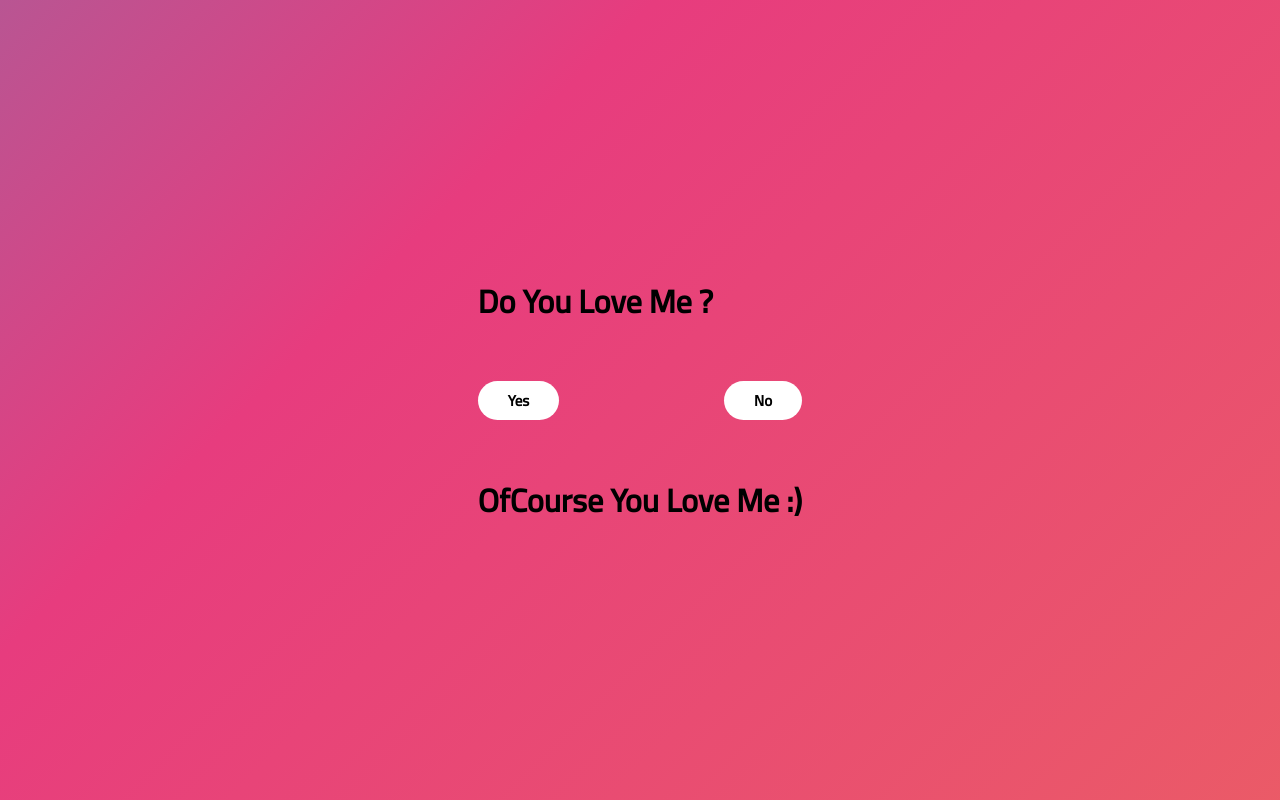
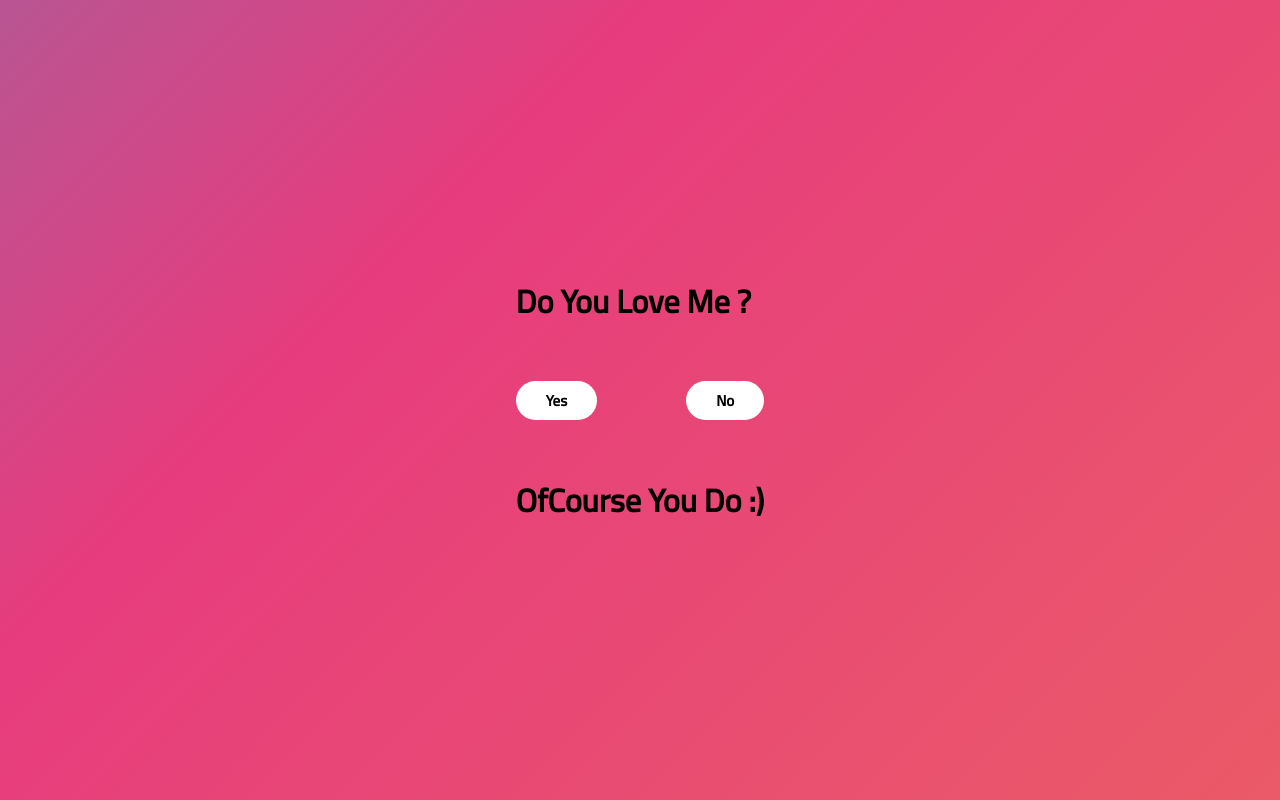
Before and after one commit to elsanose1/DoYouLoveMe, a plain HTML site: page index.html in a window 1280 px wide. Both pictures are taken after a click on the button "Yes". Drawn offline with Linux system fonts and the light colour scheme.

Commit message:
Update index.html

```diff
--- a/index.html
+++ b/index.html
@@ -17,7 +17,7 @@
             <button class="button" id="yes">Yes</button>
             <button class="button" id="no">No</button>
         </div>
-        <h1 class="hidden" id="results">OfCourse You Love Me :)</h1>
+        <h1 class="hidden" id="results">OfCourse You Do :)</h1>
     </div>
     <script src="main.js"></script>
 </body>
```
